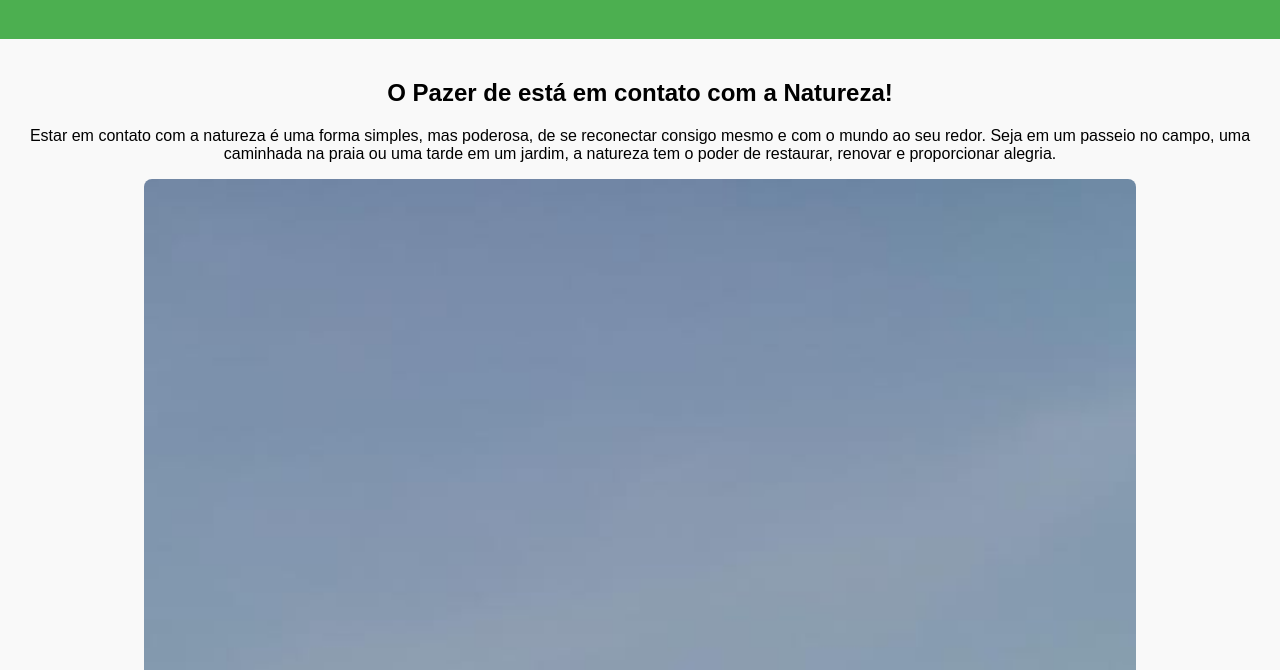
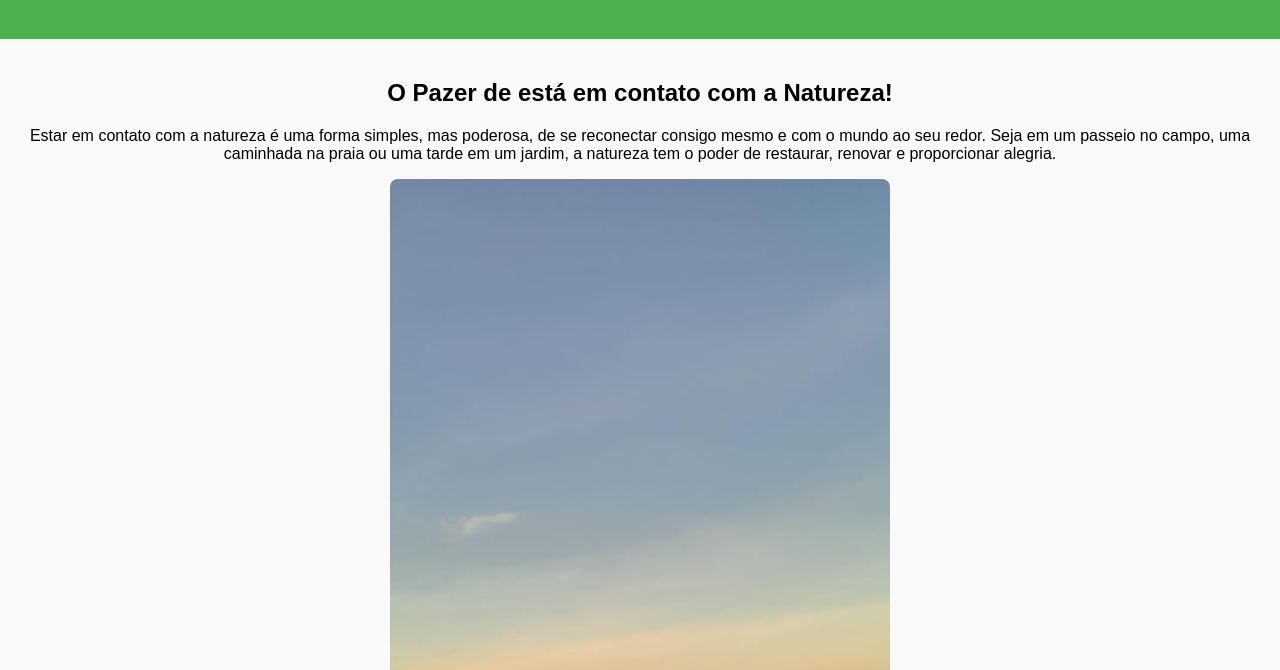
Before and after one commit to orionpereira15/orionpereira15.github.io, a plain HTML site: page atividade.html in a window 1280 px wide. Shown: the part 81-751 px from the top of the page. Drawn offline with Linux system fonts and the light colour scheme.

Commit message:
Update atividade.html

```diff
--- a/atividade.html
+++ b/atividade.html
@@ -29,7 +29,7 @@
         }
         img {
             width: 80%;
-            max-width: 1000px;
+            max-width: 500px;
             height: auto;
             border-radius: 8px;
         }
@@ -45,7 +45,7 @@
         <p>Estar em contato com a natureza é uma forma simples, mas poderosa, de se reconectar consigo mesmo e com o mundo ao seu redor. Seja em um passeio no campo, uma caminhada na praia ou uma tarde em um jardim, a natureza tem o poder de restaurar, renovar e proporcionar alegria.</p>
 
         <!-- Imagem de exemplo de um sítio -->
-        <img src="2ed2bd7e-d122-4241-8a26-6bcb838398b4.jpg" width="200" height="200" alt="Imagem de um sítio">
+        <img src="2ed2bd7e-d122-4241-8a26-6bcb838398b4.jpg" alt="Imagem de um sítio">
 
     </section>
 
```
